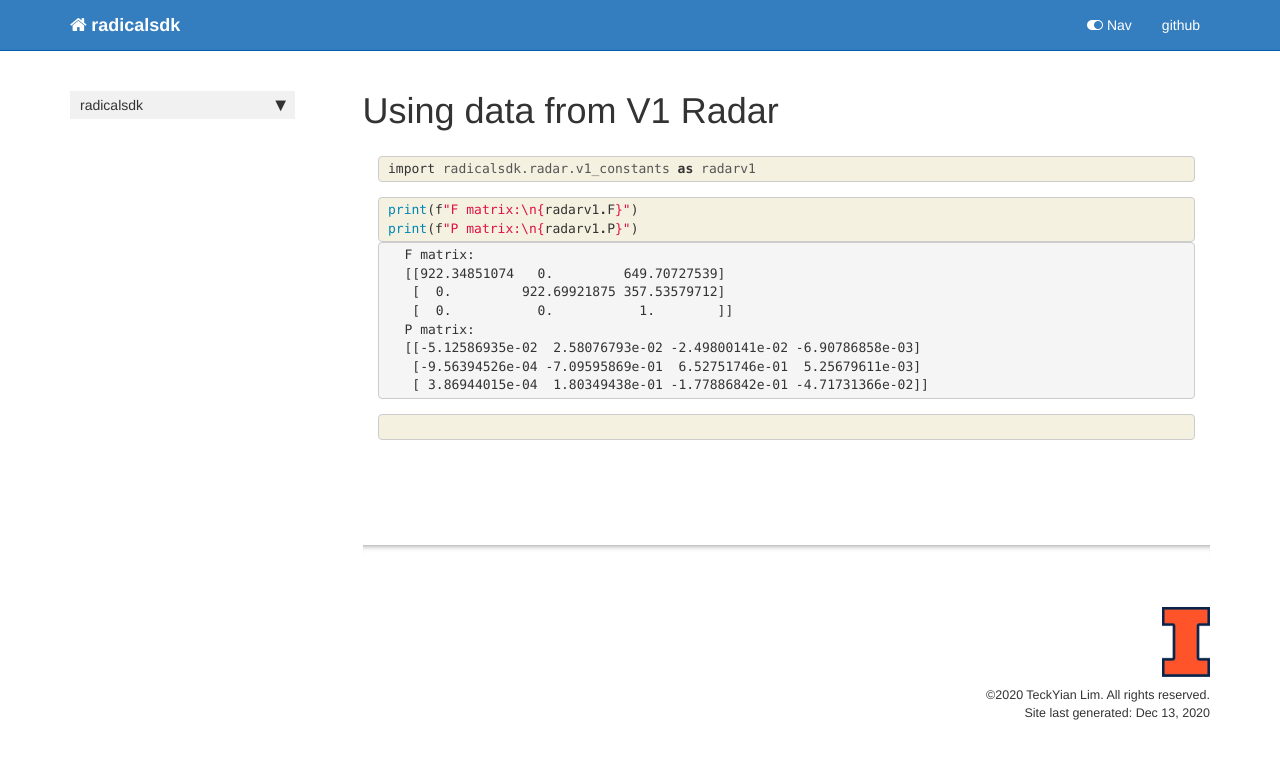
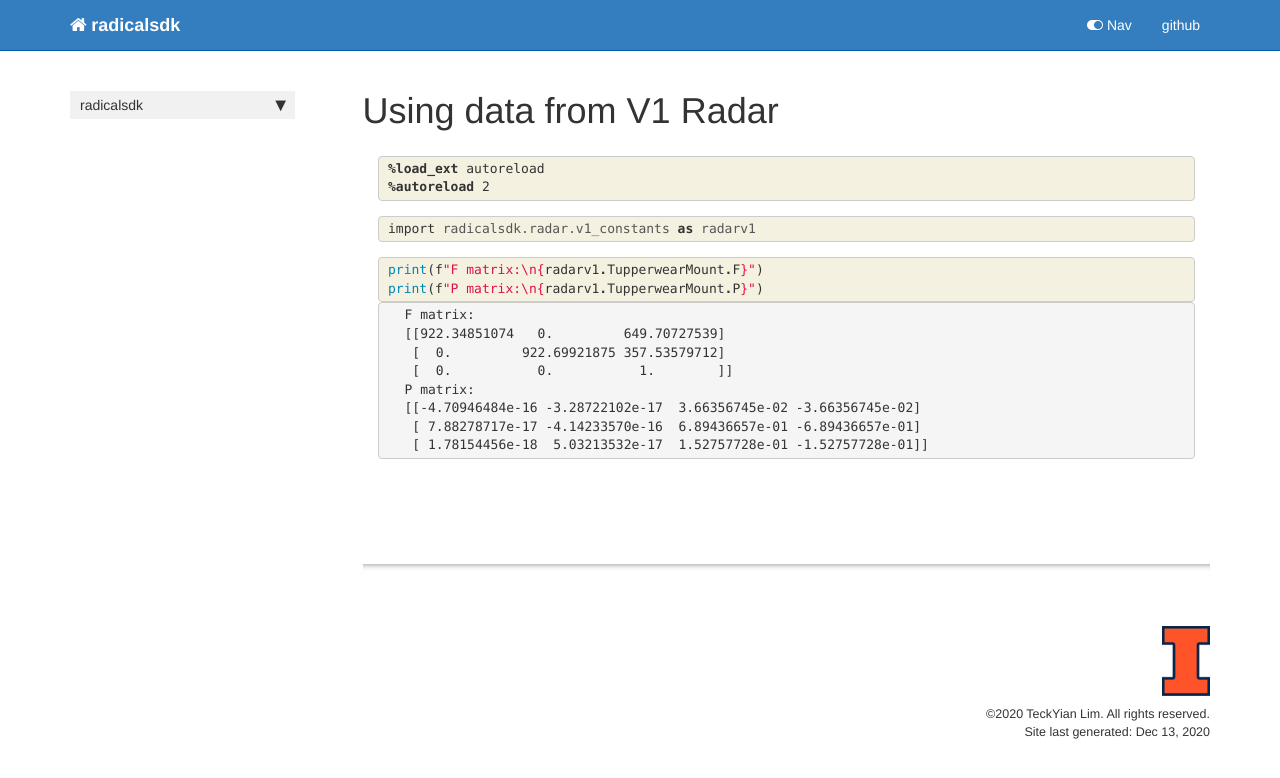
Before and after one commit to moodoki/radical_sdk, a Jekyll site: the page built from docs/V1RadarExamples.html, in a window 1280 px wide. Shown: the top 778 px of the page. Built offline with Jekyll 4.4.1, drawn with Linux system fonts in a browser that asks for light colours; nearby versions of some CDN libraries; comment, search, counter and statistics services are not loaded.

Commit message:
added docs, updated v1 calibration constants

```diff
--- a/docs/V1RadarExamples.html
+++ b/docs/V1RadarExamples.html
@@ -36,6 +36,24 @@ nb_path: "nbs/V1RadarExamples.ipynb"
 
 <div class="inner_cell">
     <div class="input_area">
+<div class=" highlight hl-ipython3"><pre><span></span><span class="o">%</span><span class="k">load_ext</span> autoreload
+<span class="o">%</span><span class="k">autoreload</span> 2
+</pre></div>
+
+    </div>
+</div>
+</div>
+
+</div>
+    {% endraw %}
+
+    {% raw %}
+
+<div class="cell border-box-sizing code_cell rendered">
+<div class="input">
+
+<div class="inner_cell">
+    <div class="input_area">
 <div class=" highlight hl-ipython3"><pre><span></span><span class="kn">import</span> <span class="nn">radicalsdk.radar.v1_constants</span> <span class="k">as</span> <span class="nn">radarv1</span>
 </pre></div>
 
@@ -53,8 +71,8 @@ nb_path: "nbs/V1RadarExamples.ipynb"
 
 <div class="inner_cell">
     <div class="input_area">
-<div class=" highlight hl-ipython3"><pre><span></span><span class="nb">print</span><span class="p">(</span><span class="sa">f</span><span class="s2">&quot;F matrix:</span><span class="se">\n</span><span class="si">{</span><span class="n">radarv1</span><span class="o">.</span><span class="n">F</span><span class="si">}</span><span class="s2">&quot;</span><span class="p">)</span>
-<span class="nb">print</span><span class="p">(</span><span class="sa">f</span><span class="s2">&quot;P matrix:</span><span class="se">\n</span><span class="si">{</span><span class="n">radarv1</span><span class="o">.</span><span class="n">P</span><span class="si">}</span><span class="s2">&quot;</span><span class="p">)</span>
+<div class=" highlight hl-ipython3"><pre><span></span><span class="nb">print</span><span class="p">(</span><span class="sa">f</span><span class="s2">&quot;F matrix:</span><span class="se">\n</span><span class="si">{</span><span class="n">radarv1</span><span class="o">.</span><span class="n">TupperwearMount</span><span class="o">.</span><span class="n">F</span><span class="si">}</span><span class="s2">&quot;</span><span class="p">)</span>
+<span class="nb">print</span><span class="p">(</span><span class="sa">f</span><span class="s2">&quot;P matrix:</span><span class="se">\n</span><span class="si">{</span><span class="n">radarv1</span><span class="o">.</span><span class="n">TupperwearMount</span><span class="o">.</span><span class="n">P</span><span class="si">}</span><span class="s2">&quot;</span><span class="p">)</span>
 </pre></div>
 
     </div>
@@ -72,9 +90,9 @@ nb_path: "nbs/V1RadarExamples.ipynb"
  [  0.         922.69921875 357.53579712]
  [  0.           0.           1.        ]]
 P matrix:
-[[-5.12586935e-02  2.58076793e-02 -2.49800141e-02 -6.90786858e-03]
- [-9.56394526e-04 -7.09595869e-01  6.52751746e-01  5.25679611e-03]
- [ 3.86944015e-04  1.80349438e-01 -1.77886842e-01 -4.71731366e-02]]
+[[-4.70946484e-16 -3.28722102e-17  3.66356745e-02 -3.66356745e-02]
+ [ 7.88278717e-17 -4.14233570e-16  6.89436657e-01 -6.89436657e-01]
+ [ 1.78154456e-18  5.03213532e-17  1.52757728e-01 -1.52757728e-01]]
 </pre>
 </div>
 </div>
@@ -85,21 +103,4 @@ P matrix:
 </div>
     {% endraw %}
 
-    {% raw %}
-
-<div class="cell border-box-sizing code_cell rendered">
-<div class="input">
-
-<div class="inner_cell">
-    <div class="input_area">
-<div class=" highlight hl-ipython3"><pre><span></span>
-</pre></div>
-
-    </div>
 </div>
-</div>
-
-</div>
-    {% endraw %}
-
-</div>
```
Also changed, not shown: docs/geometry.html (+13 -2 lines), radicalsdk/geometry.py (+11 -1 lines), 5 other files.
